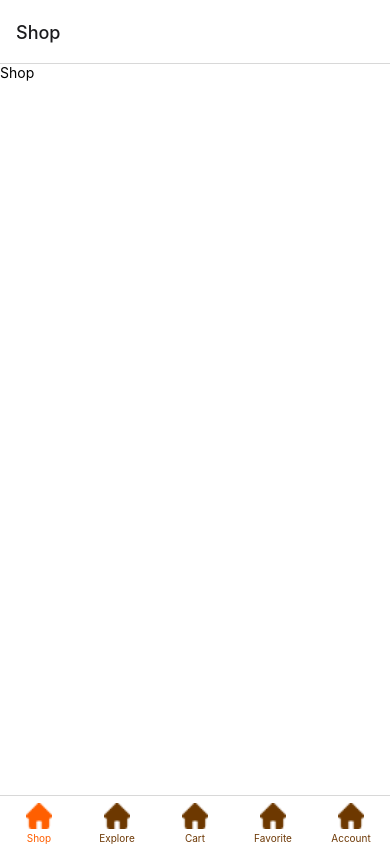
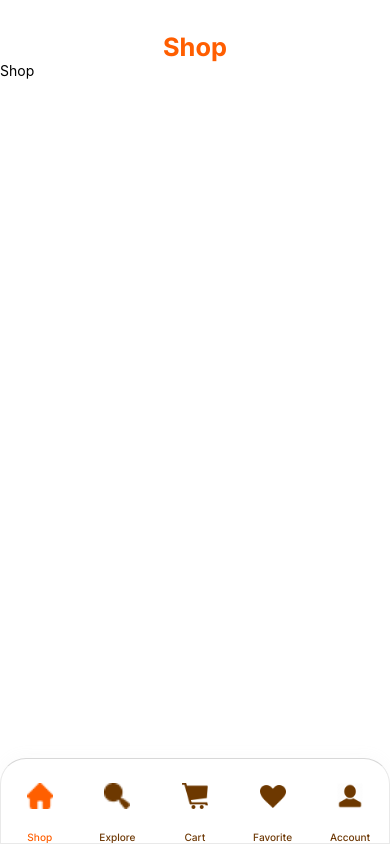
Before and after one commit to TheSayed/Online-grocery-app, a React Native app: screen / in a window 390 px wide. Built offline with nearby package versions, Linux system fonts and the light colour scheme; no server answers.

Commit message:
adding stack navigator

```diff
--- /dev/null
+++ b/src/navigators/ShopStackNavigator.tsx
@@ -0,0 +1,43 @@
+import { createStackNavigator } from "@react-navigation/stack";
+import PopularDealsScreen from "../screens/PopularDeals/PopularDealsScreen";
+import CategoriesScreen from "../screens/Categories/CategoriesScreen";
+import { ScreenNames } from "./route";
+import Shop from "../screens/Shop/Shop";
+import AppHeader from "../components/AppHeader";
+
+const Stack = createStackNavigator();
+
+const ShopStackNavigator = () => {
+  return (
+    <Stack.Navigator initialRouteName={ScreenNames.Shop}>
+      <Stack.Screen
+        name={ScreenNames.Shop}
+        component={Shop}
+        options={{
+          header: () => (
+            <AppHeader title={ScreenNames.Shop} showBackArrow={false} />
+          ),
+        }}
+      />
+      <Stack.Screen
+        name={ScreenNames.Categories}
+        component={CategoriesScreen}
+        options={{
+          header: () => (
+            <AppHeader title={ScreenNames.Categories} showBackArrow={true} />
+          ),
+        }}
+      />
+      <Stack.Screen
+        name={ScreenNames.PopularDeals}
+        component={PopularDealsScreen}
+        options={{
+          header: () => (
+            <AppHeader title={ScreenNames.PopularDeals} showBackArrow={true} />
+          ),
+        }}
+      />
+    </Stack.Navigator>
+  );
+};
+export default ShopStackNavigator;
--- a/src/navigators/TabNavigator.tsx
+++ b/src/navigators/TabNavigator.tsx
@@ -1,33 +1,41 @@
 import { createBottomTabNavigator } from "@react-navigation/bottom-tabs";
-import Shop from "../screens/Shop/Shop";
+
 import Explore from "../screens/Explore/Explore";
 import { ScreenNames } from "./route";
 import Cart from "../screens/Cart/Cart";
 import Favorite from "../screens/Favorite/Favorite";
 import Account from "../screens/Account/Account";
-import { Image, Text, View } from "react-native";
 import { icons } from "../../assets/icons";
 import BottomBarIcon from "../components/BottomBarIcon";
 import { colors } from "../constants/colors";
+import { moderateScale, scale, verticalScale } from "../utilis/scaling";
+import { StyleSheet } from "react-native";
+import AppHeader from "../components/AppHeader";
+import ShopStackNavigator from "./ShopStackNavigator";
 
 const Tab = createBottomTabNavigator();
 
 const options = {
   tabBarActiveTintColor: colors.primary,
   tabBarInactiveTintColor: colors.secondary,
+  tabBarLabelStyle: {
+    fontFamily: "medium500",
+    fontSize: moderateScale(10),
+  },
 };
 
 const TabNavigator = () => {
   return (
-    <Tab.Navigator>
+    <Tab.Navigator screenOptions={{ tabBarStyle: styles.tabBar }}>
       <Tab.Screen
         name={ScreenNames.Shop}
-        component={Shop}
+        component={ShopStackNavigator}
         options={{
           ...options,
           tabBarIcon: ({ focused }) => (
             <BottomBarIcon focused={focused} icon={icons.shop} />
           ),
+          headerShown: false,
         }}
       />
       <Tab.Screen
@@ -37,8 +45,9 @@ const TabNavigator = () => {
           ...options,
 
           tabBarIcon: ({ focused }) => (
-            <BottomBarIcon focused={focused} icon={icons.shop} />
+            <BottomBarIcon focused={focused} icon={icons.explore} />
           ),
+          header: () => <AppHeader title={ScreenNames.Explore} />,
         }}
       />
       <Tab.Screen
@@ -46,10 +55,10 @@ const TabNavigator = () => {
         component={Cart}
         options={{
           ...options,
-
           tabBarIcon: ({ focused }) => (
-            <BottomBarIcon focused={focused} icon={icons.shop} />
+            <BottomBarIcon focused={focused} icon={icons.cart} />
           ),
+          header: () => <AppHeader title={ScreenNames.Cart} />,
         }}
       />
       <Tab.Screen
@@ -57,10 +66,10 @@ const TabNavigator = () => {
         component={Favorite}
         options={{
           ...options,
-
           tabBarIcon: ({ focused }) => (
-            <BottomBarIcon focused={focused} icon={icons.shop} />
+            <BottomBarIcon focused={focused} icon={icons.favorite} />
           ),
+          header: () => <AppHeader title={ScreenNames.Favorite} />,
         }}
       />
       <Tab.Screen
@@ -69,8 +78,9 @@ const TabNavigator = () => {
         options={{
           ...options,
           tabBarIcon: ({ focused }) => (
-            <BottomBarIcon focused={focused} icon={icons.shop} />
+            <BottomBarIcon focused={focused} icon={icons.account} />
           ),
+          header: () => <AppHeader title={ScreenNames.Account} />,
         }}
       />
     </Tab.Navigator>
@@ -78,3 +88,18 @@ const TabNavigator = () => {
 };
 
 export default TabNavigator;
+
+const styles = StyleSheet.create({
+  tabBar: {
+    borderTopEndRadius: scale(25),
+    borderTopLeftRadius: scale(25),
+    borderWidth: scale(1),
+    borderColor: colors.grey,
+    height: verticalScale(83),
+    shadowColor: colors.shadow,
+    shadowOffset: { width: 0, height: -3 },
+    shadowOpacity: 0.06,
+    shadowRadius: scale(13),
+    elevation: scale(5),
+  },
+});
```
